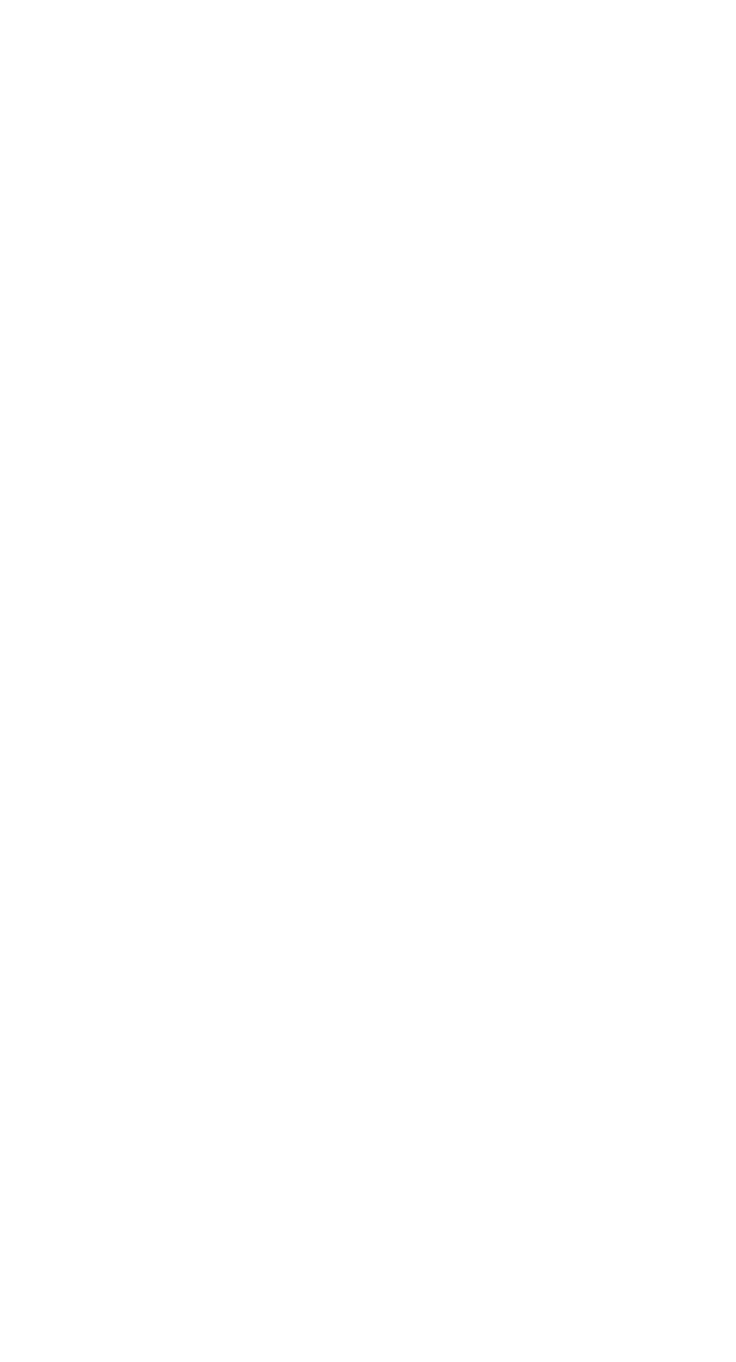
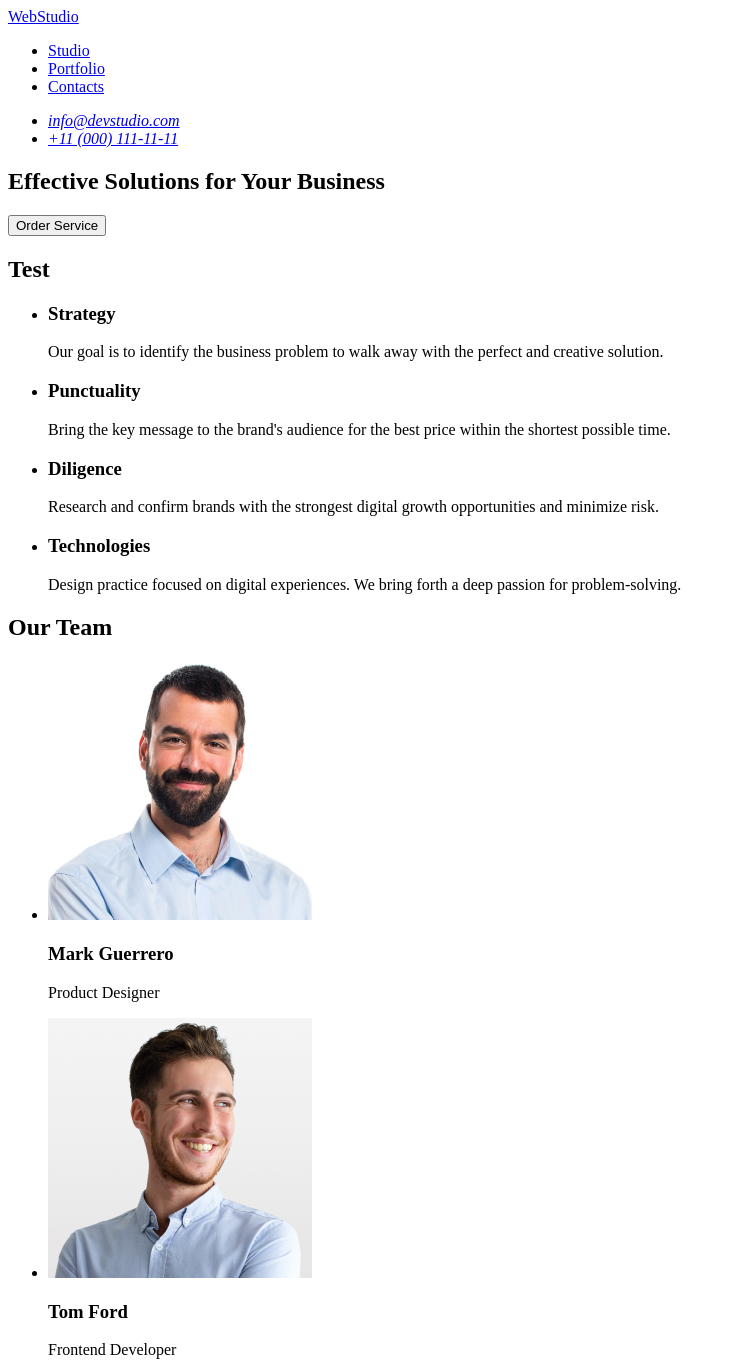
Before and after one commit to MariiaYatsenko/goit-markup-hw-01, a plain HTML site: page index.html in a window 1280 px wide. Shown: the top 1362 px of the page, without its empty margins (0-736 px from the left). Before the commit the page ends 800 px from the top, so only its background shows below. Drawn offline with Linux system fonts and the light colour scheme.

Commit message:
add image folder

```diff
--- a/index.html
+++ b/index.html
@@ -1,11 +1,107 @@
 <!DOCTYPE html>
 <html lang="en">
 <head>
-    <meta charset="UTF-8">
+    <meta charset="UTF-8" />
     <meta name="viewport" content="width=device-width, initial-scale=1.0">
     <title>Document</title>
 </head>
 <body>
-    <h1> </h1>
+    <header>
+        <nav>
+            <a href="./index.html">WebStudio</a>
+            <ul>
+                <li><a href="/">Studio</a></li>
+                <li><a href="/">Portfolio</a></li>
+                <li><a href="/">Contacts</a></li>
+            </ul>
+        </nav>
+        <address>
+            <ul>
+                <li><a href="mailto:info@devstudio.com">info@devstudio.com</a></li>
+                <li><a href="tel:+11 (000) 111-11-11">+11 (000) 111-11-11</a></li>
+            </ul>
+        </address>
+    </header>
+    <main>
+    <!--Частина з кнопкою-->
+        <section>
+            <h1>Effective Solutions
+            for Your Business</h1>
+            <button type="button">Order Service</button>
+        </section>
+    <!--Головна частина-->
+    <section>
+        <h2>Test</h2>
+        <ul>
+            <li>
+                <h3>Strategy</h3>
+                <p>Our goal is to identify the business
+                    problem to walk away with the perfect and creative solution.</p>
+            </li>
+
+            <li>
+                <h3>Punctuality</h3>
+                <p>Bring the key message to the brand's audience for the best price within the shortest possible time.</p>
+            </li>
+
+            <li>
+                <h3>Diligence</h3>
+                <p>Research and confirm brands with the strongest digital growth opportunities and minimize risk.</p>
+            </li>
+
+            <li>
+                <h3>Technologies</h3>
+                <p>Design practice focused on digital experiences. We bring forth a deep passion for problem-solving.</p>
+            </li>
+        </ul>
+    </section>
+    <section>
+        <h2>Our Team</h2>
+        <ul>
+            <li>
+                <img
+                src="./images/img-3.jpg"
+                alt="Mark_Guerrero_photo"
+                width="264"
+                height="260" />
+                <h3>Mark Guerrero</h3>
+                <p>Product Designer</p>
+            </li>
+
+            <li>
+                <img src="./images/img-2.jpg"
+                alt="Tom_Ford_photo"
+                width="264"
+                height="260" />
+                <h3>Tom Ford</h3>
+                <p>Frontend Developer</p>
+            </li>
+
+            <li>
+                <img src="./images/img-1.jpg"
+                alt="Camila_Garcia_photo"
+                width="264"
+                height="260" />
+                <h3>Camila Garcia</h3>
+                <p>Marketing</p>
+            </li>
+
+            <li>
+                <img src="./images/img.jpg"
+                alt="Daniel_Wilson_photo"
+                width="264"
+                height="260" />
+                <h3>Daniel Wilson</h3>
+                <p>UI Designer</p>
+            </li>
+        </ul>
+    </section>
+    </main>
+    <!--Footer-->
+    <footer>
+        <a href="./index.html">WebStudio</a>
+        <p>Increase the flow of customers and sales for your business with digital marketing & growth solutions.</p>
+    </footer>
+
 </body>
 </html>
```
Also changed, not shown: images/img-1.jpg (added), images/img-2.jpg (added), images/img-3.jpg (added), images/img.jpg (added).
